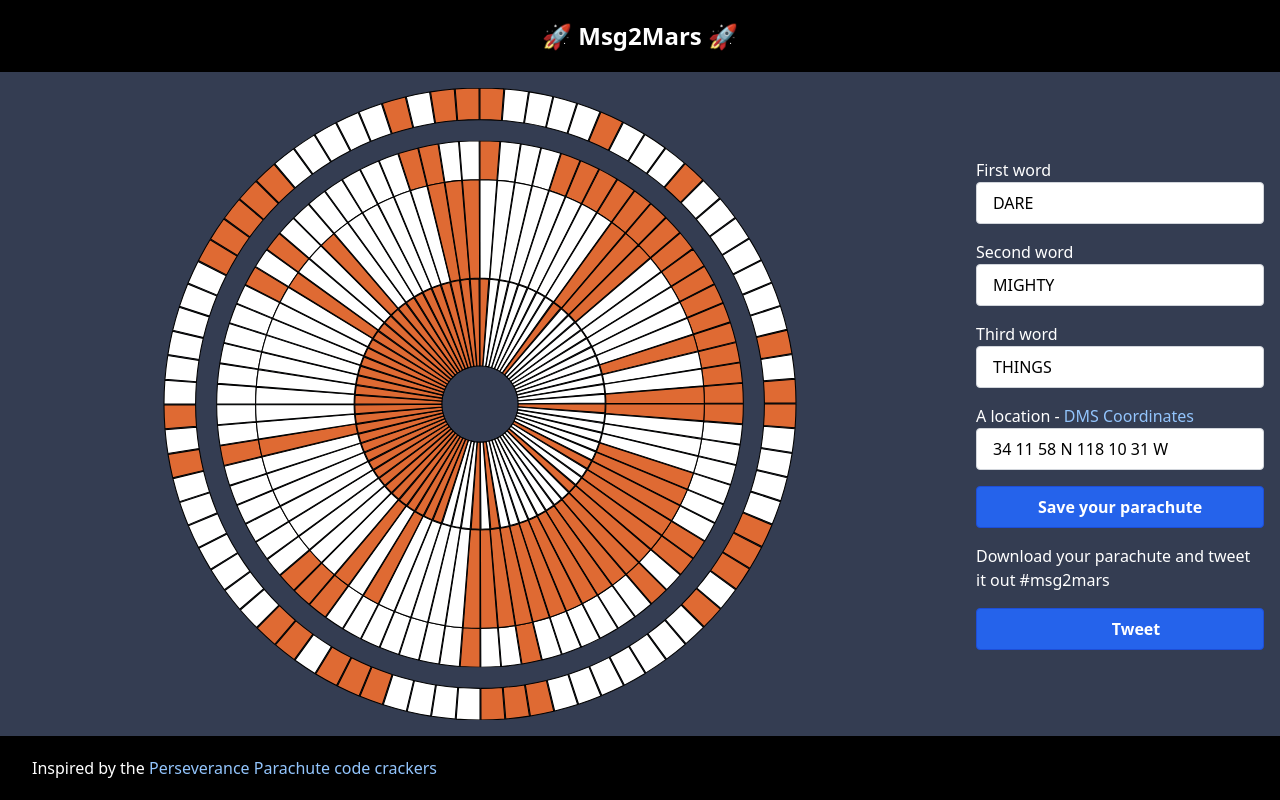
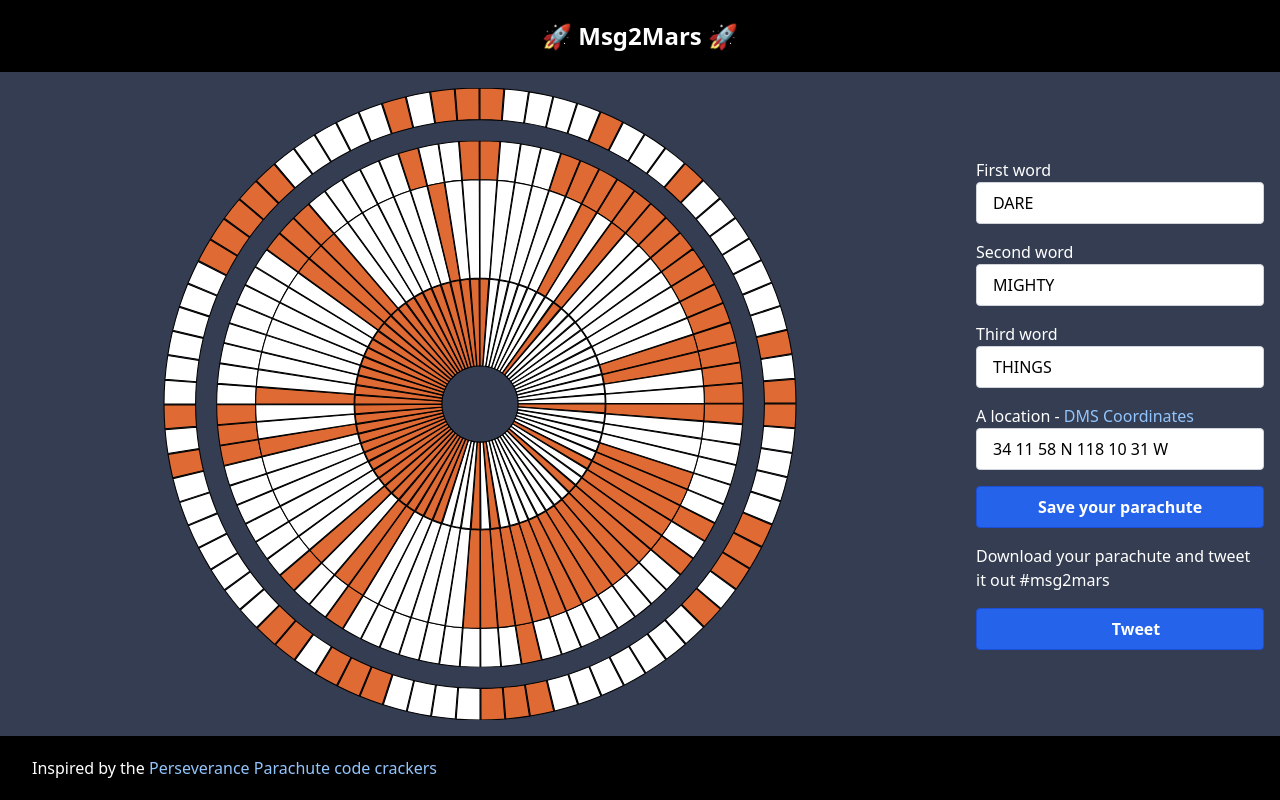
Before and after one commit to sjwarner/perseverance-parachute-generator, a React (Create React App) app: page / in a window 1280 px wide. Built offline with nearby package versions, Linux system fonts and the light colour scheme; some icons are missing.

Commit message:
Fix bug: Swap words in rings

```diff
--- a/src/App.js
+++ b/src/App.js
@@ -119,8 +119,8 @@ const App = () => {
         <div className="flex flex-col Parachute-pane md:w-3/4 w-full p5 mt-4 mb-4 max-h-full">
           <PerseveranceParachute
             encodedInnerRing={encodedFirstWord}
-            encodedSecondRing={encodedSecondWord}
-            encodedThirdRing={encodedThirdWord}
+            encodedSecondRing={encodedThirdWord}
+            encodedThirdRing={encodedSecondWord}
             encodedOuterRing={encodedLocationCoordinates}
           />
         </div>
```
